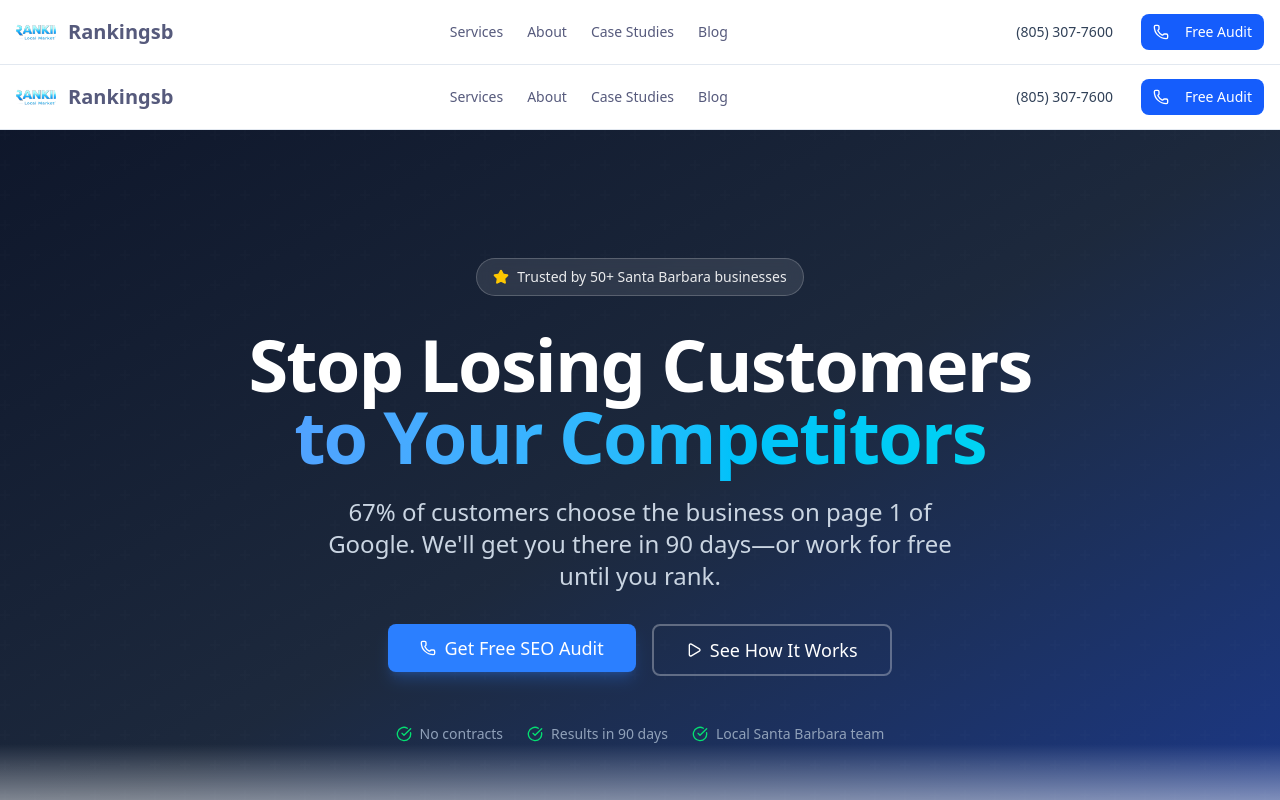
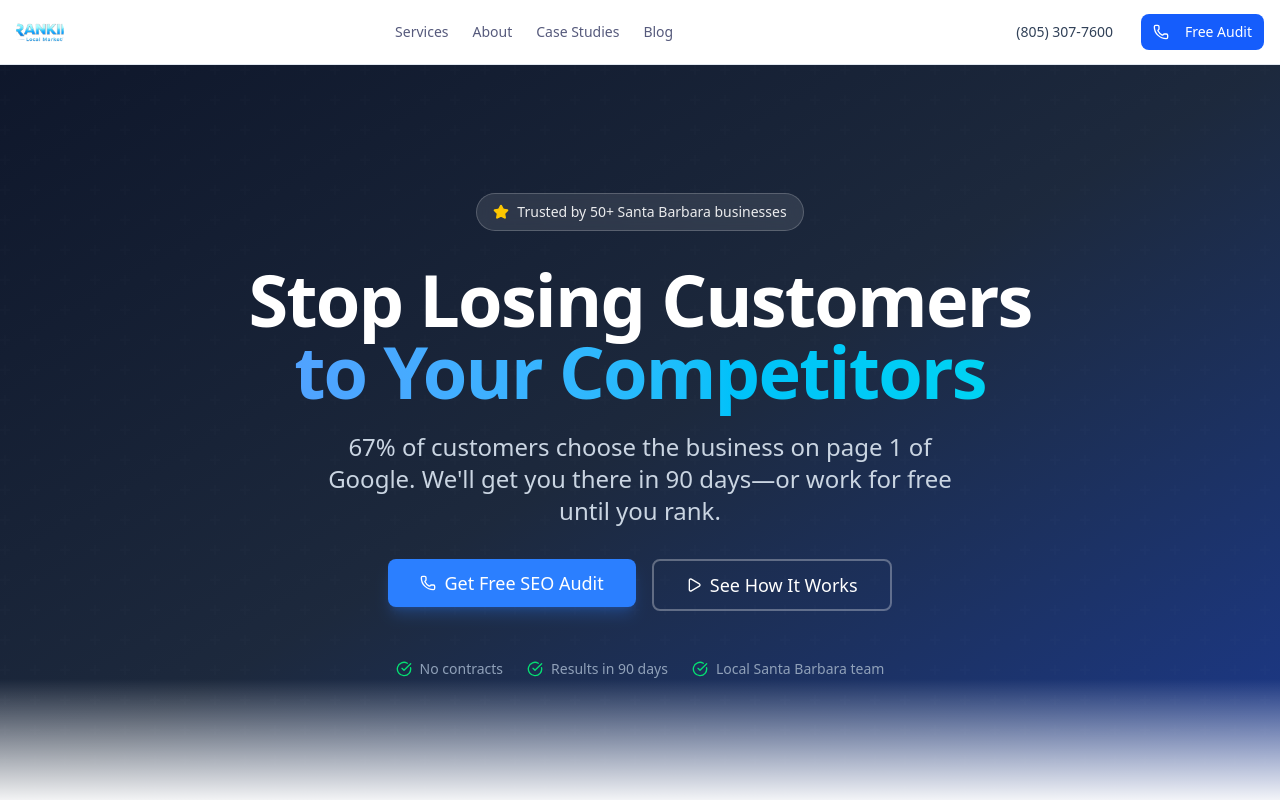
Before and after one commit to carpefukendiem/rankingsb-web, a Next.js app in the folder projects/rankingsb/web/my-app/: page / in a window 1280 px wide. Shown: the top 800 px of the page. Built offline with nearby package versions, Linux system fonts and the light colour scheme.

Commit message:
Autosave: 2026-02-23 00:16:45 - Workspace sync

```diff
--- a/projects/rankingsb/web/my-app/app/page.tsx
+++ b/projects/rankingsb/web/my-app/app/page.tsx
@@ -1,5 +1,3 @@
-import { Header } from "@/components/layout/Header"
-import { Footer } from "@/components/layout/Footer"
 import { Button } from "@/components/ui/button"
 import { Card, CardContent } from "@/components/ui/card"
 import { Badge } from "@/components/ui/badge"
@@ -24,9 +22,7 @@ import {
 
 export default function HomePage() {
   return (
-    <>
-      <Header />
-      <main className="min-h-screen">
+    <main className="min-h-screen">
         {/* HERO SECTION - Dark gradient with pattern */}
         <section className="relative py-20 lg:py-32 overflow-hidden bg-gradient-to-br from-slate-900 via-slate-800 to-blue-900">
           {/* Background pattern */}
@@ -388,7 +384,5 @@ export default function HomePage() {
           </div>
         </section>
       </main>
-      <Footer />
-    </>
   )
 }
--- a/projects/rankingsb/web/my-app/components/layout/Footer.tsx
+++ b/projects/rankingsb/web/my-app/components/layout/Footer.tsx
@@ -7,9 +7,8 @@ export function Footer() {
         <div className="grid md:grid-cols-4 gap-8">
           {/* Brand */}
           <div className="md:col-span-2">
-            <div className="flex items-center gap-3 mb-4">
-              <img src="/logo.webp" alt="Rankingsb" className="h-10 w-10 rounded-full object-cover" />
-              <h3 className="text-lg font-bold">Rankingsb</h3>
+            <div className="flex items-center mb-4">
+              <img src="/logo.webp" alt="Rankingsb" className="h-12 w-12 rounded-full object-cover" />
             </div>
             <p className="text-muted-foreground mb-4">
               Santa Barbara's premier SEO and digital marketing agency.
--- a/projects/rankingsb/web/my-app/components/layout/Header.tsx
+++ b/projects/rankingsb/web/my-app/components/layout/Header.tsx
@@ -13,9 +13,8 @@ export function Header() {
       <div className="container mx-auto px-4">
         <div className="flex h-16 items-center justify-between">
           {/* Logo */}
-          <Link href="/" className="flex items-center gap-3">
-            <img src="/logo.webp" alt="Rankingsb" className="h-10 w-10 rounded-full object-cover" />
-            <span className="text-xl font-bold">Rankingsb</span>
+          <Link href="/" className="flex items-center">
+            <img src="/logo.webp" alt="Rankingsb" className="h-12 w-12 rounded-full object-cover" />
           </Link>
 
           {/* Desktop Navigation */}
```
